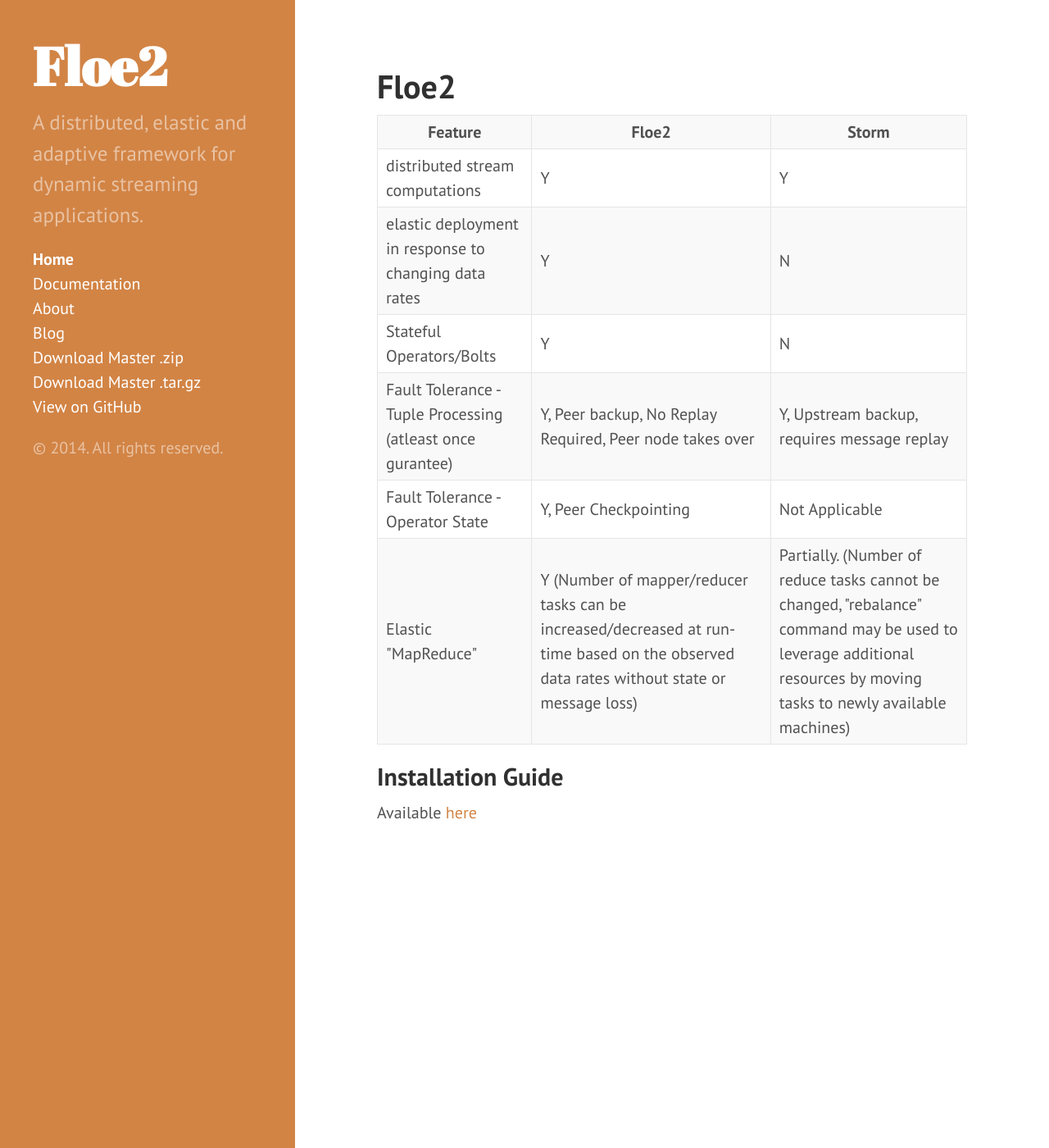
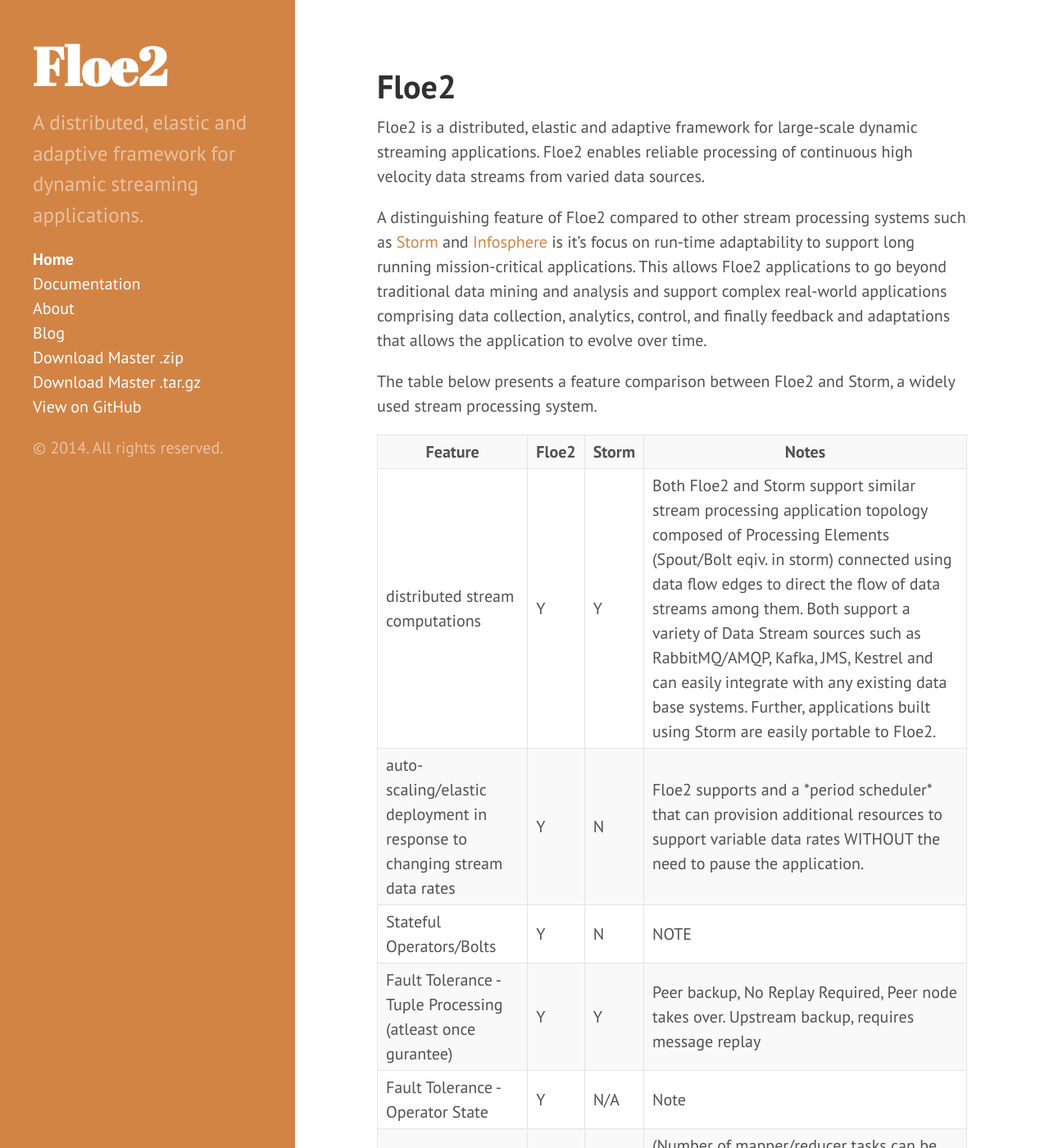
Before and after one commit to usc-cloud/floe2, a Jekyll site: the page built from index.md, in a window 1280 px wide and 1400 px high. Shown: the whole window at 82% size. Built offline with Jekyll 4.4.1, drawn with Linux system fonts in a browser that asks for light colours; Markdown is read by kramdown in place of the engine named in the settings; some of the changed text lies outside the part shown.

Commit message:
moved docs structure.

```diff
--- a/index.md
+++ b/index.md
@@ -4,50 +4,60 @@ title: Floe2
 weight: 0
 ---
 
-<table>
+Floe2 is a distributed, elastic and adaptive framework for large-scale dynamic streaming applications. Floe2 enables reliable processing of continuous high velocity data streams from varied data sources.
+
+A distinguishing feature of Floe2 compared to other stream processing systems such as [Storm](http://storm.apache.org) and [Infosphere](http://www-01.ibm.com/software/data/infosphere/) is it's focus on run-time adaptability to support long running mission-critical applications. This allows Floe2 applications to go beyond traditional data mining and analysis and support complex real-world applications comprising data collection, analytics, control, and finally feedback and adaptations that allows the application to evolve over time.
+
+
+The table below presents a feature comparison between Floe2 and Storm, a widely used stream processing system.
+
+<table width="100%">
 <TR>
 	<TH> Feature </TH>
-	<TH> Floe2  </TH>
-	<TH> Storm </TH>
+	<TH width="5%"> Floe2  </TH>
+	<TH width="5%"> Storm </TH>
+	<TH> Notes </TH>
 </TR>
 <TR>
 <TD> distributed stream computations </TD>
 <TD> Y </TD>
 <TD> Y </TD>
+<TD> Both Floe2 and Storm support similar stream processing application topology composed of Processing Elements (Spout/Bolt eqiv. in storm) connected using data flow edges to direct the flow of data streams among them. Both support a variety of Data Stream sources such as RabbitMQ/AMQP, Kafka, JMS, Kestrel and can easily integrate with any existing data base systems. Further, applications built using Storm are easily portable to Floe2. </TD>
 </TR>
 
 <TR>
-<TD> elastic deployment in response to changing data rates </TD>
+<TD> auto-scaling/elastic deployment in response to changing stream data rates </TD>
 <TD> Y </TD>
 <TD> N </TD>
+<TD> Floe2 supports and a *period scheduler* that can provision additional resources to support variable data rates WITHOUT the need to pause the application. </TD>
 </TR>
 
 <TR>
 <TD> Stateful Operators/Bolts </TD>
 <TD> Y </TD>
 <TD> N </TD>
+<TD> NOTE </TD>
 </TR>
 
 <TR>
 <TD> Fault Tolerance - Tuple Processing (atleast once gurantee) </TD>
-<TD> Y, Peer backup, No Replay Required, Peer node takes over </TD>
-<TD> Y, Upstream backup,  requires message replay  </TD>
+<TD> Y </TD>
+<TD> Y </TD>
+<TD> Peer backup, No Replay Required, Peer node takes over. Upstream backup,  requires message replay </TD>
 </TR>
 
 <TR>
 <TD> Fault Tolerance - Operator State </TD>
-<TD> Y, Peer Checkpointing </TD>
-<TD> Not Applicable </TD>
+<TD> Y </TD>
+<TD> N/A </TD>
+<TD> Note </TD>
 </TR>
 
 <TR>
 <TD> Elastic "MapReduce" </TD>
-<TD> Y (Number of mapper/reducer tasks can be increased/decreased at run-time based on the observed data rates without state or message loss) </TD>
-<TD> Partially. (Number of reduce tasks cannot be changed, "rebalance" command may be used to leverage additional resources by moving tasks to newly available machines) </TD>
+<TD> Y </TD>
+<TD> N </TD>
+<TD> (Number of mapper/reducer tasks can be increased/decreased at run-time based on the observed data rates without state or message loss). (Number of reduce tasks cannot be changed, "rebalance" command may be used to leverage additional resources by moving tasks to newly available machines) </TD>
 </TR>
 
 </table>
-
-Installation Guide
-------------------
-Available [here](INSTALL)
```
Also changed, not shown: _layouts/docs.html (+6 -5 lines), docs.md (+5 -5 lines), docs/INSTALL.md (renamed from INSTALL.md, +2 -2 lines), docs/quickstart.md (added, +6 -0 lines), docs/designdocs.md (renamed from designdocs.md), docs/devdocs.md (renamed from devdocs.md), docs/userguide.md (renamed from userguide.md).
